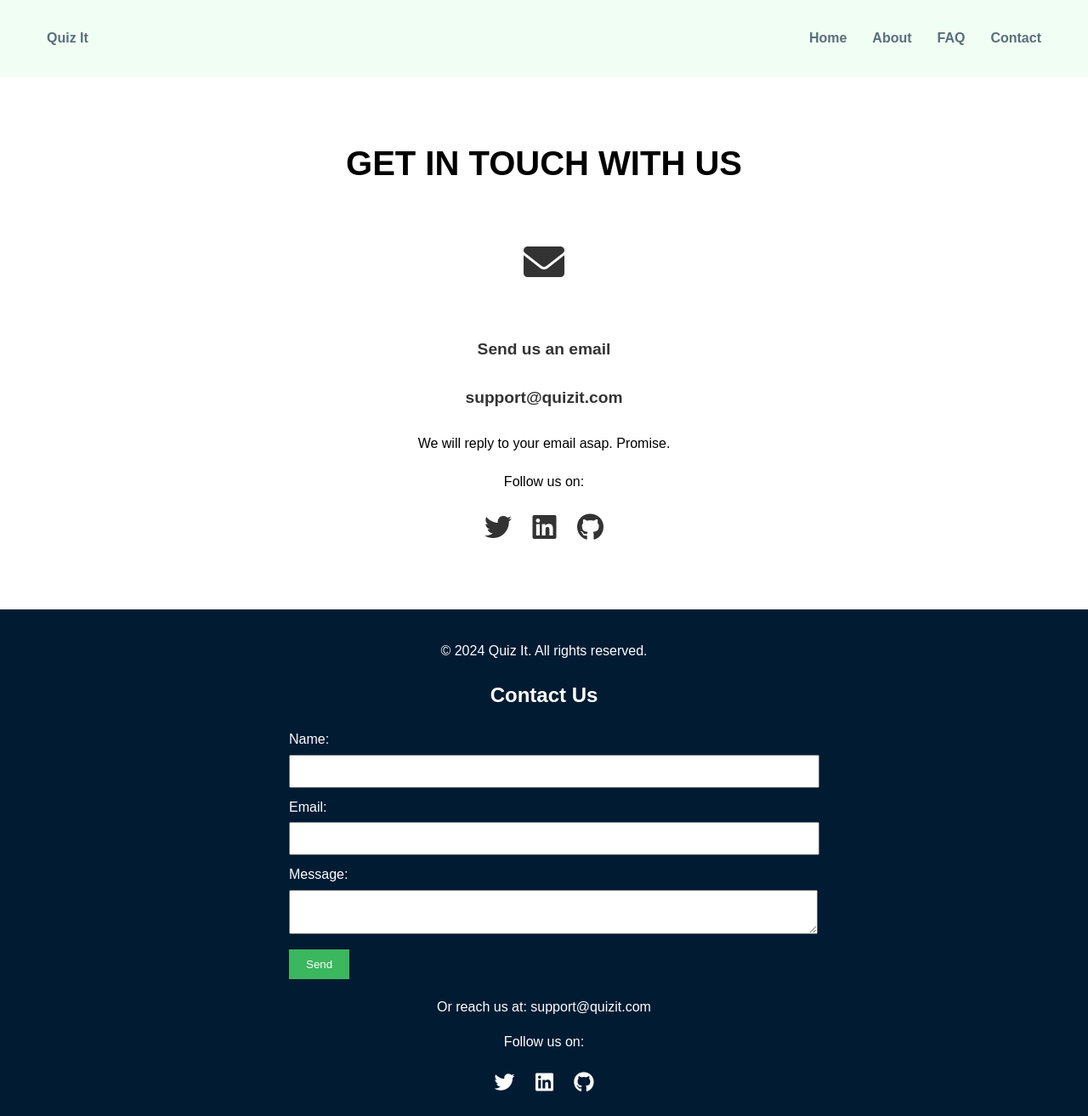
After one commit to codeAKstan/quiz_it-project, a PHP site: page /contact.html in a window 1280 px wide. The commit adds this page. Shown: the whole page at 85% size. Run offline with PHP 8.4, Linux system fonts and the light colour scheme.

Commit message:
Added the pages of the header

```diff
--- a/about.html
+++ b/about.html
@@ -4,6 +4,7 @@
     <meta charset="UTF-8">
     <meta name="viewport" content="width=device-width, initial-scale=1.0">
     <title>About Quiz It</title>
+    <link rel="shortcut icon" href="assets/images/inspiration.png" type="image/x-icon">
     <link rel="stylesheet" href="assets/styles/style.css">
     <link rel="stylesheet" href="https://cdnjs.cloudflare.com/ajax/libs/font-awesome/6.0.0-beta3/css/all.min.css">
 </head>
--- /dev/null
+++ b/assets/styles/contact.css
@@ -0,0 +1,123 @@
+body {
+    font-family: Arial, sans-serif;
+    line-height: 1.6;
+    margin: 0;
+    padding: 0;
+    box-sizing: border-box;
+}
+
+header {
+    background: #f1fef4;
+    color: #011b33a1;
+    padding: 1rem 0;
+}
+
+nav {
+    display: flex;
+    justify-content: space-between;
+    align-items: center;
+    max-width: 1200px;
+    margin: 0 auto;
+    padding: 0 20px;
+}
+
+nav a {
+    color: #011b33a1;
+    text-decoration: none;
+    margin: 0 15px;
+    font-weight: bold;
+}
+
+.menu {
+    list-style: none;
+    display: flex;
+}
+
+.menu-toggle {
+    display: none;
+}
+
+main {
+    padding: 20px;
+}
+
+#contact-us {
+    text-align: center;
+    margin-top: 50px;
+}
+
+#contact-us h1 {
+    font-size: 2.5rem;
+    margin-bottom: 20px;
+}
+
+.contact {
+    margin: 20px 0;
+}
+
+.contact p {
+    font-size: 3rem;
+    color: #333;
+}
+
+.contact h4 {
+    font-size: 1.2rem;
+    color: #333;
+}
+
+.social-media {
+    margin-top: 20px;
+}
+
+.social-media a {
+    margin: 0 10px;
+    color: #333;
+    font-size: 2rem;
+    text-decoration: none;
+}
+
+footer {
+    background: #011b33;
+    color: #fff;
+    text-align: center;
+    padding: 20px 0;
+    margin-top: 50px;
+}
+
+footer .footer-content {
+    max-width: 1200px;
+    margin: 0 auto;
+    padding: 0 20px;
+}
+
+footer a {
+    color: #fff;
+    margin: 0 10px;
+    font-size: 1.5rem;
+}
+
+footer form {
+    max-width: 600px;
+    margin: 20px auto;
+    text-align: left;
+}
+
+footer form label {
+    display: block;
+    margin-bottom: 5px;
+}
+
+footer form input,
+footer form textarea {
+    width: 100%;
+    padding: 10px;
+    margin-bottom: 10px;
+}
+
+footer form button {
+    padding: 10px 20px;
+    background: #3bb75e;
+    color: #fff;
+    border: none;
+    cursor: pointer;
+}
--- a/assets/styles/style.css
+++ b/assets/styles/style.css
@@ -262,7 +262,7 @@ footer {
 
 #about {
     padding: 20px;
-    background-color: #e6f7ff;
+    background-color: #fff;
     text-align: center;
 }
 #about h2 {
--- /dev/null
+++ b/contact.html
@@ -0,0 +1,81 @@
+<!DOCTYPE html>
+<html lang="en">
+<head>
+    <meta charset="UTF-8">
+    <meta name="viewport" content="width=device-width, initial-scale=1.0">
+    <title>Contact Us - Quiz It</title>
+    <link rel="stylesheet" href="assets/styles/contact.css">
+    <link rel="shortcut icon" href="assets/images/inspiration.png" type="image/x-icon">
+    <link rel="stylesheet" href="https://cdnjs.cloudflare.com/ajax/libs/font-awesome/6.0.0-beta3/css/all.min.css">
+</head>
+<body>
+    <header>
+        <nav>
+            <div class="c-left">
+                <a href="index.html">Quiz It</a>
+            </div>
+            <div class="c-right">
+                <ul class="menu">
+                    <li><a href="index.html">Home</a></li>
+                    <li><a href="about.html">About</a></li>
+                    <!-- <li><a href="take-quiz.html">Take Quiz</a></li> -->
+                    <li><a href="faq.html">FAQ</a></li>
+                    <li><a href="contact.html">Contact</a></li>
+                </ul>
+                <div class="menu-toggle">
+                    <div></div>
+                    <div></div>
+                    <div></div>
+                </div>
+            </div>
+        </nav>
+    </header>
+
+    <main>
+        <section id="contact-us">
+            <h1>GET IN TOUCH WITH US</h1>
+            <div class="contact">
+                <p><i class="fas fa-envelope"></i></p>
+                <h4>Send us an email</h4>
+                <h4>support@quizit.com</h4>
+                <span>We will reply to your email asap. Promise.</span>
+            </div>
+
+            <div class="social-media">
+                <p>Follow us on:</p>
+                <a href="#"><i class="fab fa-twitter"></i></a>
+                <a href="#"><i class="fab fa-linkedin"></i></a>
+                <a href="#"><i class="fab fa-github"></i></a>
+            </div>
+        </section>
+    </main>
+
+    <footer>
+        <div class="footer-content">
+            <p>&copy; 2024 Quiz It. All rights reserved.</p>
+            <section id="contact">
+                <h2>Contact Us</h2>
+                <form action="/contact" method="post">
+                    <label for="name">Name:</label>
+                    <input type="text" id="name" name="name" required>
+
+                    <label for="email">Email:</label>
+                    <input type="email" id="email" name="email" required>
+
+                    <label for="message">Message:</label>
+                    <textarea id="message" name="message" required></textarea>
+
+                    <button type="submit">Send</button>
+                </form>
+                <p>Or reach us at: support@quizit.com</p>
+                <p>Follow us on:</p>
+                <a href="#"><i class="fab fa-twitter"></i></a>
+                <a href="#"><i class="fab fa-linkedin"></i></a>
+                <a href="#"><i class="fab fa-github"></i></a>
+            </section>
+        </div>
+    </footer>
+
+    <script src="assets/scripts/script.js"></script>
+</body>
+</html>
```
Also changed, not shown: faq.html (added, +91 -0 lines), index.html (+9 -9 lines), take-quiz.html (added, +81 -0 lines).
